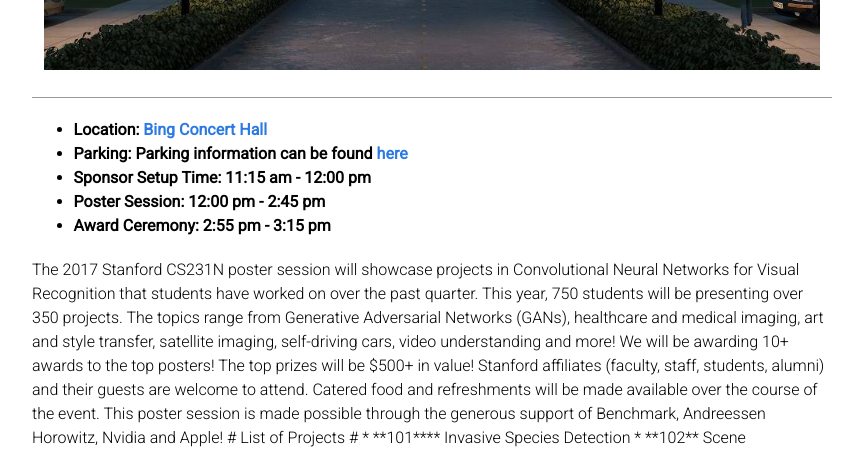
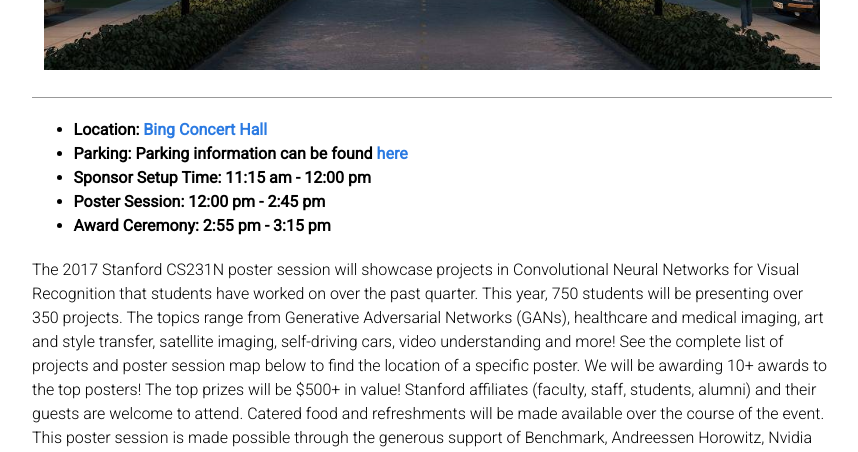
Before and after one commit to cs231n/cs231n.github.io, a Jekyll site: the page built from poster.md, in a window 1280 px wide and 1400 px high, scrolled down 620 px. Shown: the top 452 px of the window, without its empty margins (208-1066 px from the left). Built offline with Jekyll 4.4.1, drawn with Linux system fonts in a browser that asks for light colours; some of the changed text lies outside the part shown; grey boxes are pictures that could not be loaded.

Commit message:
add IDs discription

```diff
--- a/poster.md
+++ b/poster.md
@@ -17,12 +17,16 @@
 
 <div>
 The 2017 Stanford CS231N poster session will showcase projects in Convolutional Neural Networks for Visual Recognition that students have worked on over the past quarter. This year, 750 students will be presenting over 350 projects.
-The topics range from Generative Adversarial Networks (GANs), healthcare and medical imaging, art and style transfer, satellite imaging, self-driving cars, video understanding and more! We will be awarding 10+ awards to the top posters! The top prizes will be $500+ in value! Stanford affiliates (faculty, staff, students, alumni) and their guests are welcome to attend. Catered food and refreshments will be made available over the course of the event. This poster session is made possible through the generous support of Benchmark, Andreessen Horowitz, Nvidia and Apple!
+The topics range from Generative Adversarial Networks (GANs), healthcare and medical imaging, art and style transfer, satellite imaging, self-driving cars, video understanding and more! See the complete list of projects and poster session map below to find the location of a specific poster. We will be awarding 10+ awards to the top posters! The top prizes will be $500+ in value! Stanford affiliates (faculty, staff, students, alumni) and their guests are welcome to attend. Catered food and refreshments will be made available over the course of the event. This poster session is made possible through the generous support of Benchmark, Andreessen Horowitz, Nvidia and Apple!
+
+<div class='fig figcenter fighighlight'>
+  <img src='/assets/map.png'>
+</div>
 
 
 # List of Projects #
 
-* **101****		Invasive Species Detection
+* **101**		Invasive Species Detection
 * **102**		Scene Classification with Convolutional Neural Networks
 * **104**		Adaptive Regularization for Neural Networks
 * **105**		Image-based Product Recommendation System with Convolutional Neural Networks
```
